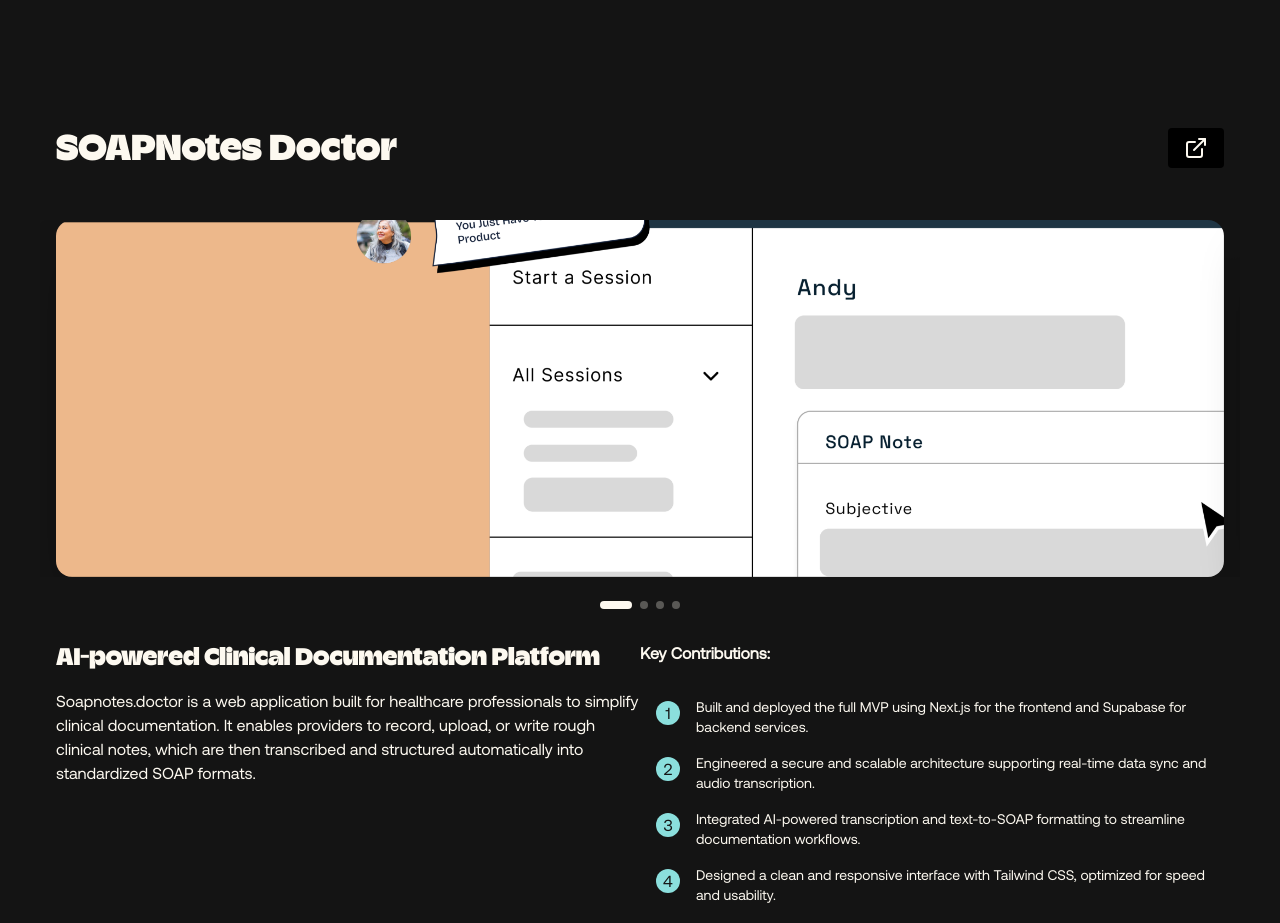
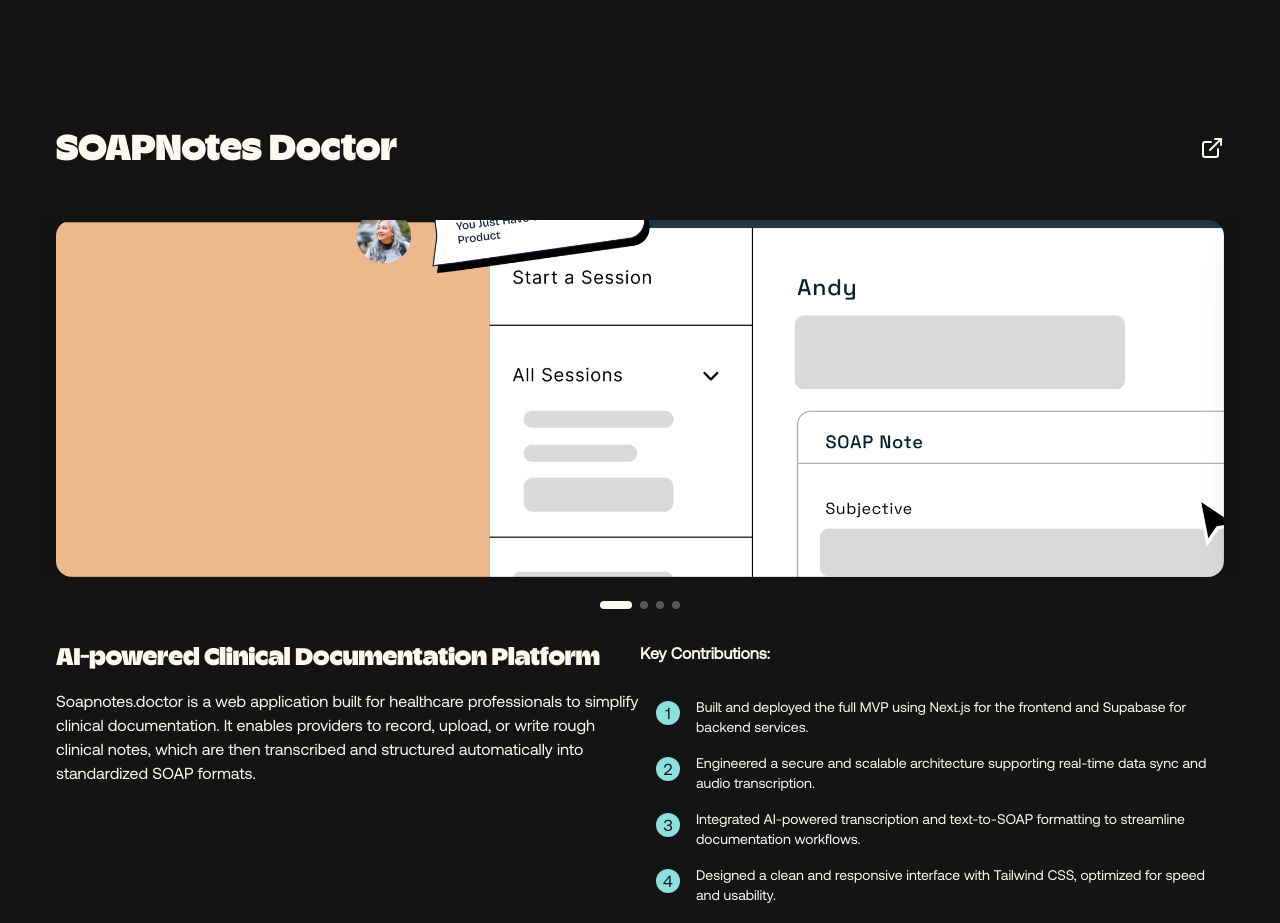
Before and after one commit to ebubesunday16/The-Software-Engineer-You-Wished-You-Hired, a Next.js app: page / in a window 1280 px wide. Shown: the part 5540-6463 px from the top of the page. Built offline with nearby package versions, Linux system fonts and the light colour scheme.

Commit message:
Update FeaturedProject.tsx

```diff
--- a/component/LandingPage/FeaturedProject.tsx
+++ b/component/LandingPage/FeaturedProject.tsx
@@ -116,10 +116,10 @@
             href="https://soapnotes.doctor"
             target="_blank"
             rel="noopener noreferrer"
-            className="cursor-pointer bg-black text-white px-4 py-2 rounded"
+            className="cursor-pointer"
           >
 
-              <Link  className='text-[#fdf9f0] '/>
+              <Link />
           </a>
 
       </div>
```
